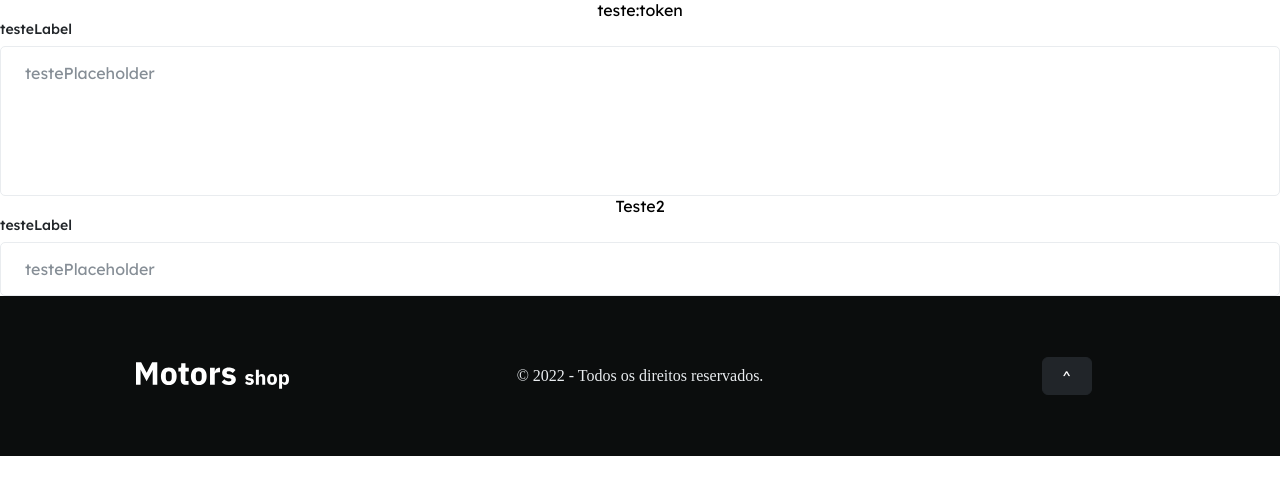
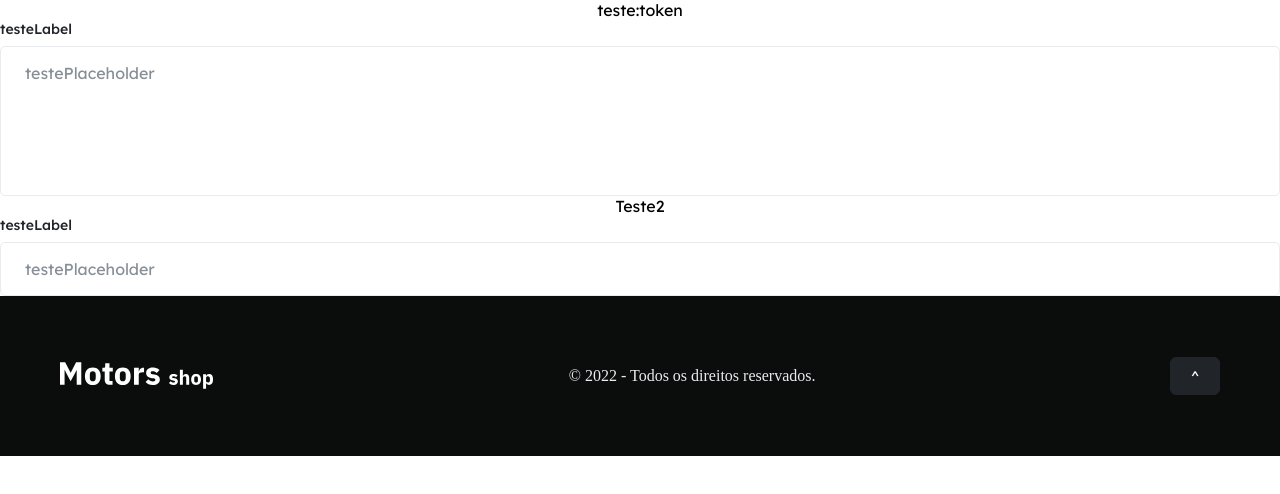
Before and after one commit to GabrielRS2/m6-g02-t11-frontend, a React (Create React App) app: page /home in a window 1280 px wide. Shown: the top 494 px of the page. Built offline with nearby package versions, Linux system fonts and the light colour scheme.

Commit message:
fix: add padding and space-between

```diff
--- a/src/Component/Footer/style.ts
+++ b/src/Component/Footer/style.ts
@@ -2,32 +2,30 @@ import styled from "styled-components";
 
 export const ContainerFooter = styled.div`
   width: 100%;
-  height: 23rem;
+  height: 19.4rem;
   display: flex;
   flex-direction: column;
   align-items: center;
-  justify-content: space-evenly;
+  justify-content: space-between;
   background: var(--grey0);
   color: var(--whiteFixed);
 
   @media (width>700px) {
     flex-direction: row;
     height: 10rem;
+    padding: 0px 3.75rem;
   }
 `;
 export const ContainerTitle = styled.div`
-  width: 100%;
   height: 33%;
   display: flex;
   flex-direction: row;
   align-items: center;
-  justify-content: space-evenly;
   background: var(--grey0);
   color: var(--whiteFixed);
 `;
 
 export const TitleText = styled.div`
-  width: 50%;
   height: 1.8rem;
   display: flex;
   flex-direction: row;
@@ -47,7 +45,6 @@ export const TitleText = styled.div`
 `;
 
 export const Info = styled.div`
-  width: 100%;
   height: 33%;
   display: flex;
   flex-direction: row;
@@ -62,7 +59,6 @@ export const Info = styled.div`
 `;
 
 export const DivButton = styled.div`
-  width: 100%;
   height: 33%;
   display: flex;
   flex-direction: row;
```
